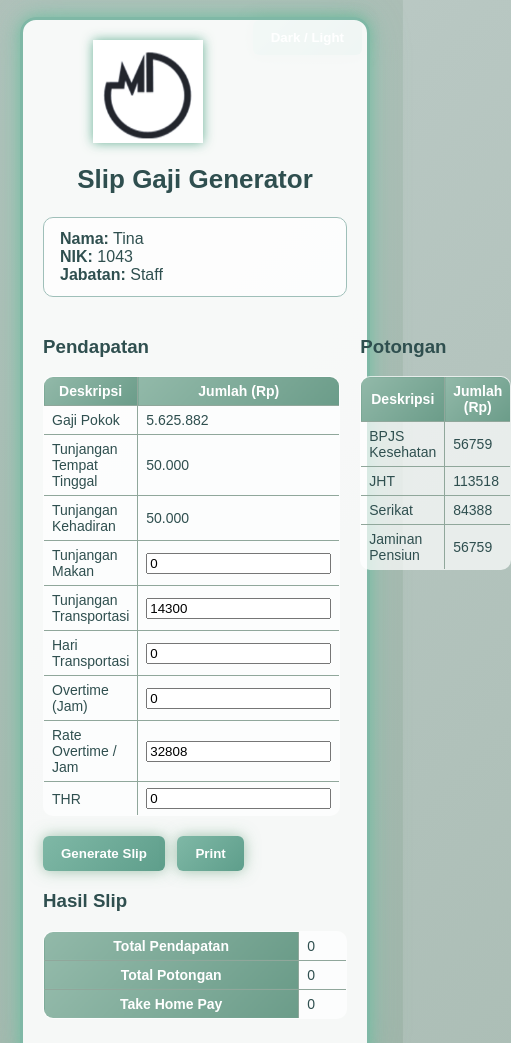
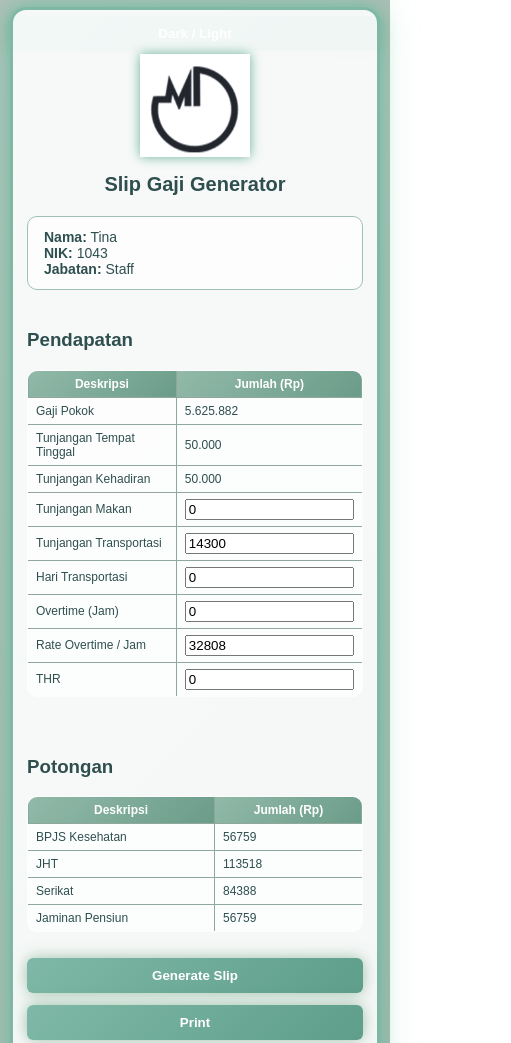
Before and after one commit to tinatn641-afk/slipgaji, a plain HTML site: page index.html in a window 390 px wide. Shown: the top 1043 px of the page, 511 px wide, since content can reach past the window. Drawn offline with nearby package versions, Linux system fonts and the light colour scheme.

Commit message:
Implement responsive styles for mobile view
Add responsive design for mobile devices

```diff
--- a/index.html
+++ b/index.html
@@ -12,7 +12,6 @@
       --bg3: #a0b5aa;
       --text: #2f4f4f;
       --card: rgba(255,255,255,0.9);
-
       --border-color: #7fb8a6;
       --border-glow: rgba(110, 190, 160, 0.9);
     }
@@ -22,10 +21,9 @@
       --bg2: #243330;
       --bg3: #1a2825;
       --text: #dce7e2;
-      --card: rgba(35, 45, 43, 0.9);
-
+      --card: rgba(35,45,43,0.9);
       --border-color: #5ea48f;
-      --border-glow: rgba(80, 180, 150, 0.8);
+      --border-glow: rgba(80,180,150,0.8);
     }
 
     body {
@@ -50,12 +48,8 @@
       background: var(--card);
       padding: 20px;
       border-radius: 16px;
-
       border: 3px solid var(--border-color);
-      box-shadow:
-        0 0 15px var(--border-glow),
-        0 0 40px rgba(110, 200, 170, 0.3);
-
+      box-shadow: 0 0 15px var(--border-glow), 0 0 40px rgba(110,200,170,0.3);
       animation: float 4s ease-in-out infinite;
     }
 
@@ -72,7 +66,14 @@
       filter: drop-shadow(0 0 6px rgba(90,170,140,0.9));
     }
 
-    h2 { text-align: center; font-size: 26px; position: relative; color: var(--text); overflow: hidden; }
+    h2 {
+      text-align: center;
+      font-size: 26px;
+      position: relative;
+      overflow: hidden;
+      color: var(--text);
+    }
+
     h2::after {
       content: "";
       position: absolute;
@@ -83,6 +84,7 @@
       background: linear-gradient(120deg,transparent,rgba(255,255,255,0.8),transparent);
       animation: shimmer 3s infinite;
     }
+
     @keyframes shimmer {
       0% { left: -100%; }
       60% { left: 100%; }
@@ -115,14 +117,19 @@
       background: rgba(45,55,52,0.8);
     }
 
-    table, th, td { border: 1px solid #90a79b; }
+    table, th, td {
+      border: 1px solid #90a79b;
+    }
+
     th {
       background: linear-gradient(135deg, #92b9a9, #6b9c89);
       color: #fff;
     }
+
     body.dark th {
       background: linear-gradient(135deg, #2f4942, #4d6f63);
     }
+
     td, th { padding: 6px 8px; }
 
     .flex { display: flex; gap: 20px; }
@@ -146,6 +153,44 @@
     }
 
     .dark-toggle { float: right; margin-bottom: 10px; }
+
+    /* ------------------------------- */
+    /* RESPONSIVE FIX UNTUK HP        */
+    /* ------------------------------- */
+    @media (max-width: 768px) {
+
+      body { padding: 10px; }
+
+      .container {
+        padding: 14px;
+      }
+
+      .flex {
+        flex-direction: column;   /* kolom ke bawah */
+      }
+
+      table {
+        font-size: 13px;
+      }
+
+      td input {
+        width: 100%;
+        box-sizing: border-box;
+      }
+
+      .btn {
+        width: 100%;
+        margin: 6px 0;
+      }
+
+      h2 { font-size: 22px; }
+    }
+
+    @media (max-width: 480px) {
+      table { font-size: 12px; }
+      h2 { font-size: 20px; }
+      .info-box { font-size: 14px; }
+    }
   </style>
 </head>
 
@@ -204,7 +249,6 @@
     </table>
   </div>
 
-  <!-- JS Hitung Slip -->
   <script>
     function generateSlip() {
       let basic = 5625882;
@@ -230,32 +274,12 @@
       window.print();
     }
 
-    function downloadPDF() {
-  const area = document.getElementById("slipArea");
-
-  html2canvas(area, { scale: 2 }).then(canvas => {
-    const imgData = canvas.toDataURL("image/png");
-
-    const { jsPDF } = window.jspdf; // FIX TERPENTING
-    const pdf = new jsPDF('p', 'mm', 'a4');
-
-    let width = pdf.internal.pageSize.getWidth();
-    let height = (canvas.height * width) / canvas.width;
-
-    pdf.addImage(imgData, 'PNG', 0, 0, width, height);
-    pdf.save("Slip_Gaji.pdf");
-  });
-}
-
-
     function toggleDark() {
       document.body.classList.toggle("dark");
     }
   </script>
 
-  <!-- CDN html2canvas & jsPDF -->
   <script src="https://cdnjs.cloudflare.com/ajax/libs/html2canvas/1.4.1/html2canvas.min.js"></script>
   <script src="https://cdnjs.cloudflare.com/ajax/libs/jspdf/2.5.1/jspdf.umd.min.js"></script>
-
 </body>
 </html>
```
